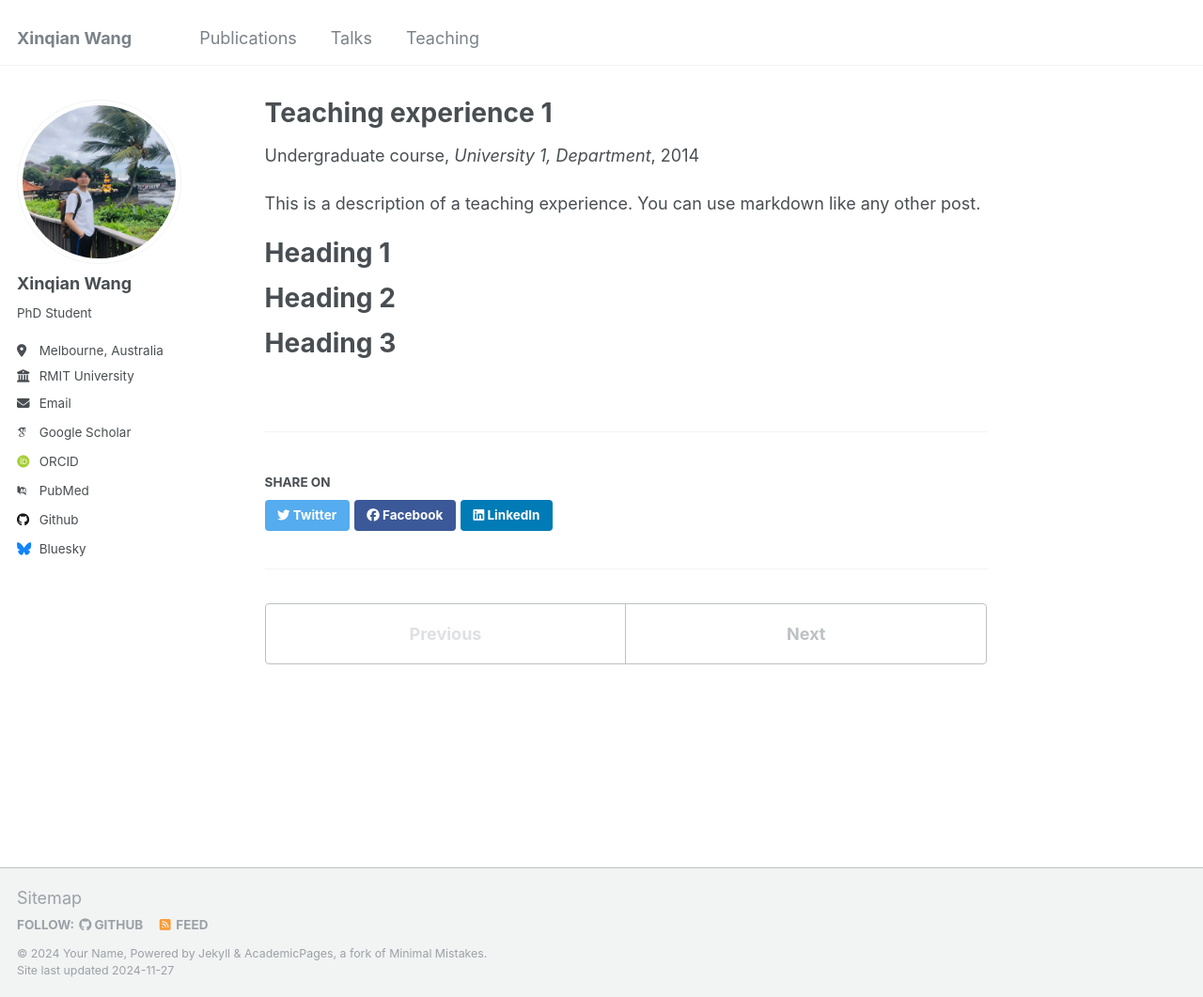
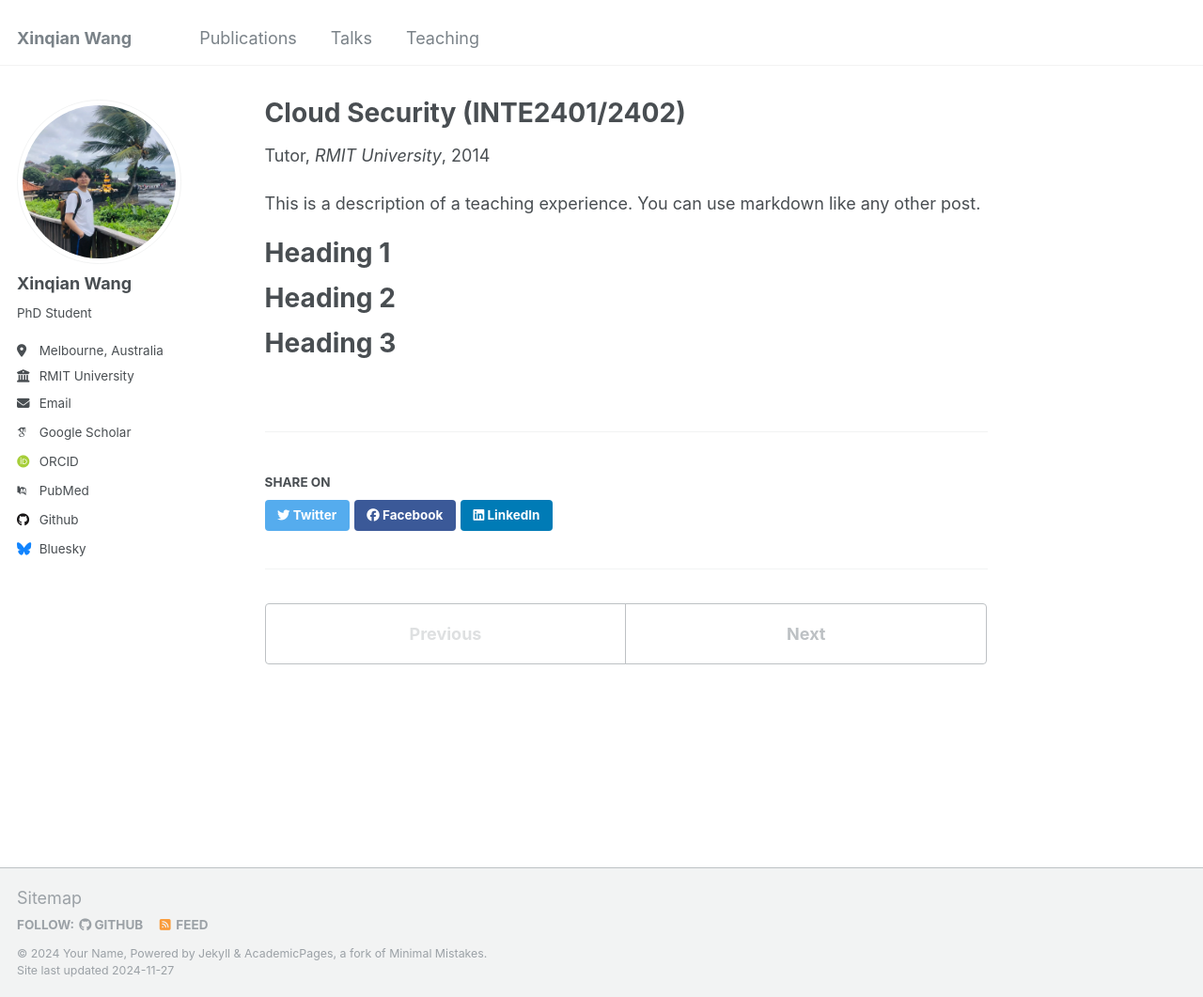
Before and after one commit to Wangxinqian/Academic, a Jekyll site: the page built from _teaching/2014-spring-teaching-1.md, in a window 1280 px wide and 1061 px high. Shown: the whole window at 94% size. Built offline with Jekyll 4.4.1, drawn with Linux system fonts in a browser that asks for light colours; some web fonts are replaced.

Commit message:
Update 2014-spring-teaching-1.md

```diff
--- a/_teaching/2014-spring-teaching-1.md
+++ b/_teaching/2014-spring-teaching-1.md
@@ -1,9 +1,9 @@
 ---
-title: "Teaching experience 1"
+title: "Cloud Security (INTE2401/2402)"
 collection: teaching
-type: "Undergraduate course"
+type: "Tutor"
 permalink: /teaching/2014-spring-teaching-1
-venue: "University 1, Department"
+venue: "RMIT University"
 date: 2014-01-01
 location: "City, Country"
 ---
```
